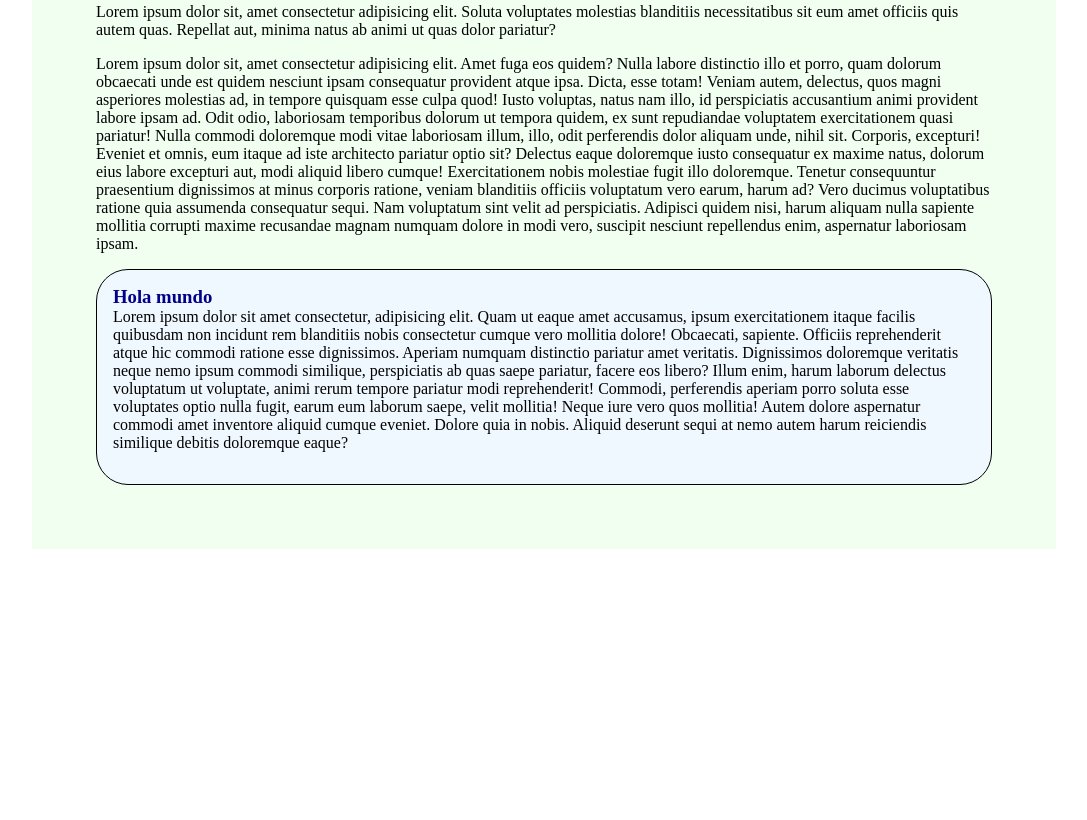
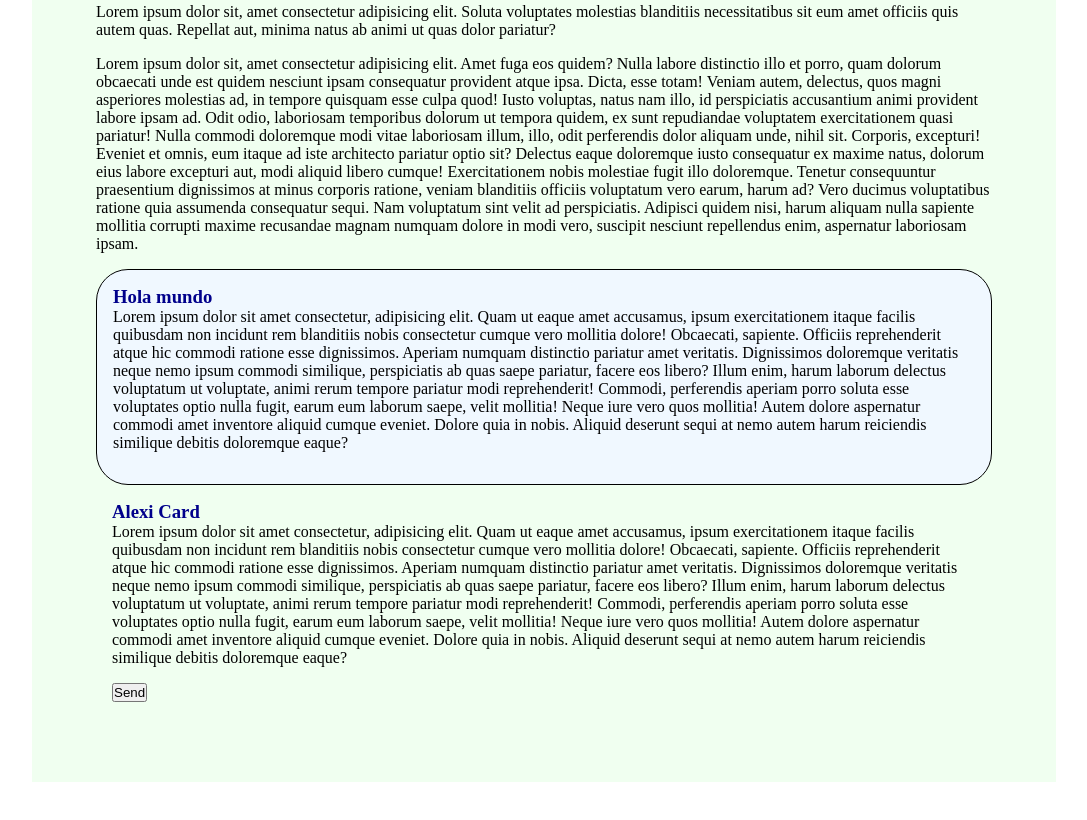
Before and after one commit to Duran24062005/PruebaGit, a plain HTML site: page index.html in a window 1280 px wide. Shown: the part 326-1146 px from the top of the page, without its empty margins (96-1183 px from the left). Before the commit the page ends 1003 px from the top, so only its background shows below. Drawn offline with Linux system fonts and the light colour scheme.

Commit message:
"feat: :sparkles: added card class"

```diff
--- a/index.html
+++ b/index.html
@@ -41,6 +41,9 @@
         h3 {
             color: darkblue;
         }
+        .card {
+            margin: 1rem;
+        }
     </style>
 
 </head>
@@ -73,6 +76,17 @@
                 Neque iure vero quos mollitia! Autem dolore aspernatur commodi amet inventore aliquid cumque eveniet. Dolore quia in nobis. Aliquid deserunt sequi at nemo autem harum reiciendis similique debitis doloremque eaque?
             </p>
         </div>
+
+        <div class="card">
+            <h3>Alexi Card</h3>
+            <p>
+                Lorem ipsum dolor sit amet consectetur, adipisicing elit. Quam ut eaque amet accusamus, ipsum exercitationem itaque facilis quibusdam non incidunt rem blanditiis nobis consectetur cumque vero mollitia dolore! Obcaecati, sapiente.
+                Officiis reprehenderit atque hic commodi ratione esse dignissimos. Aperiam numquam distinctio pariatur amet veritatis. Dignissimos doloremque veritatis neque nemo ipsum commodi similique, perspiciatis ab quas saepe pariatur, facere eos libero?
+                Illum enim, harum laborum delectus voluptatum ut voluptate, animi rerum tempore pariatur modi reprehenderit! Commodi, perferendis aperiam porro soluta esse voluptates optio nulla fugit, earum eum laborum saepe, velit mollitia!
+                Neque iure vero quos mollitia! Autem dolore aspernatur commodi amet inventore aliquid cumque eveniet. Dolore quia in nobis. Aliquid deserunt sequi at nemo autem harum reiciendis similique debitis doloremque eaque?
+            </p>
+            <button>Send</button>
+        </div>
     </div>
 </body>
 </html>
```
